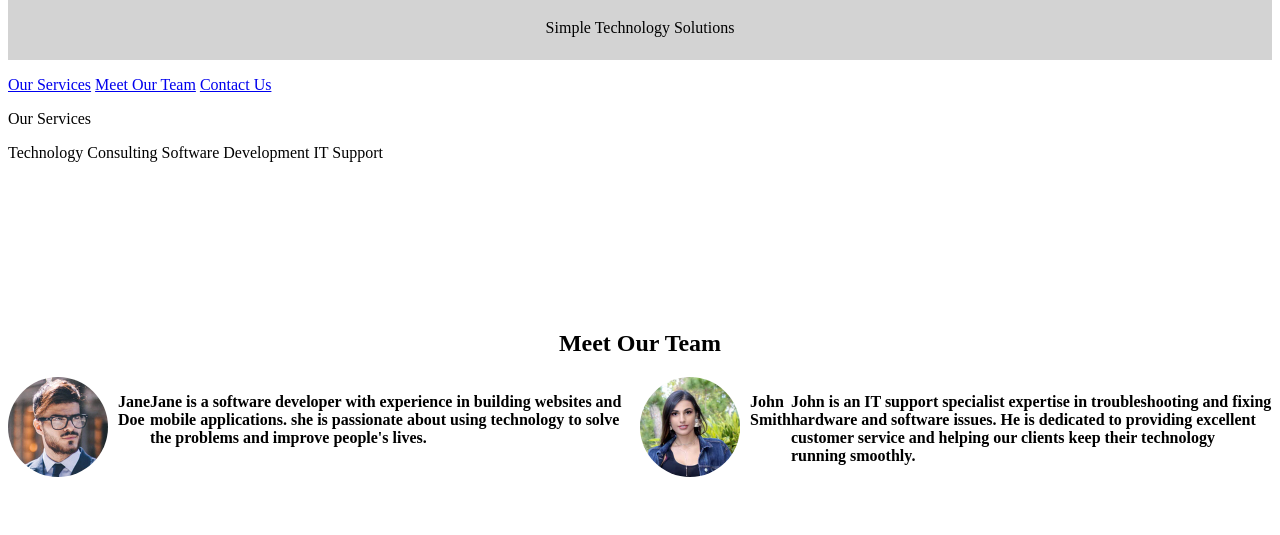
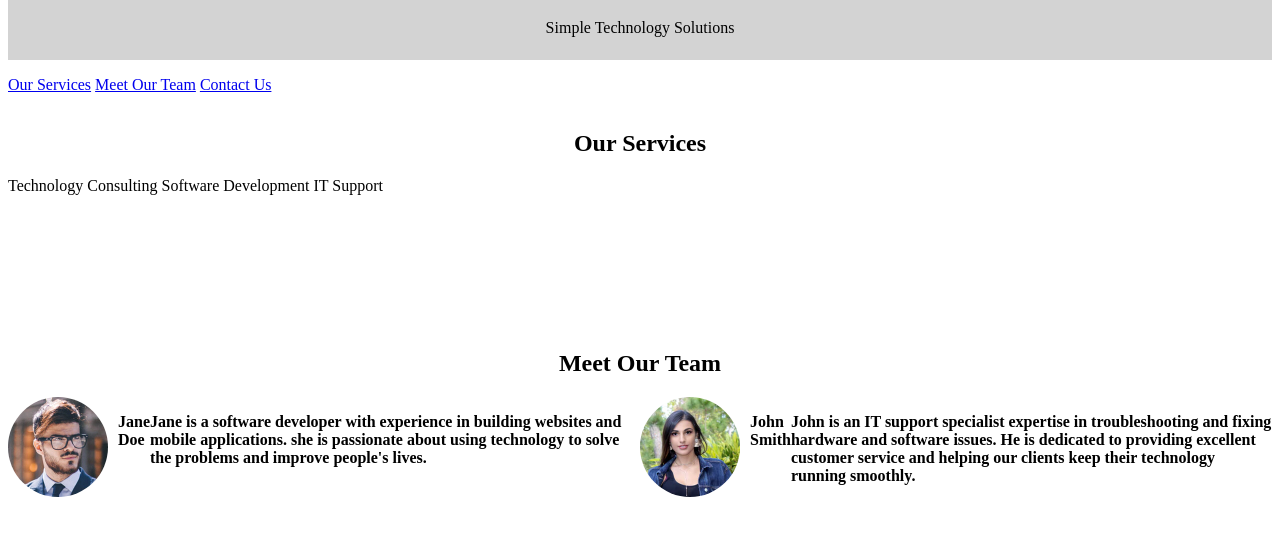
Before and after one commit to Mutsinzi-Official/Task-Three, a plain HTML site: page index.html in a window 1280 px wide. Shown: the part 61-596 px from the top of the page. Drawn offline with Linux system fonts and the light colour scheme.

Commit message:
Update index.html

```diff
--- a/index.html
+++ b/index.html
@@ -19,7 +19,7 @@
 </p>
 </div>
   <div class="container3">
-  	<h2style="text-align: center">Our Services </h2>
+  	<h2 style="text-align: center">Our Services </h2>
   <p>Technology Consulting Software Development IT Support </p>
 
 </div>
```
